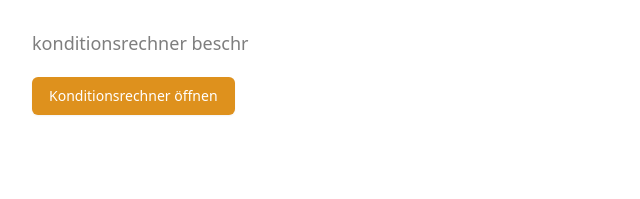
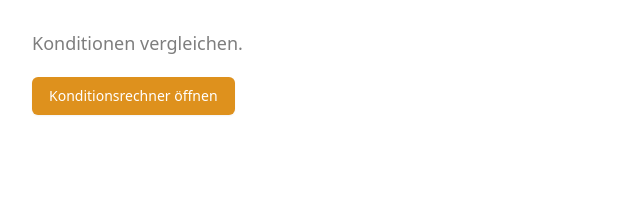
Before and after one commit to danielmoessner/onlinekreditshop.de, a Gatsby site: page /rechner/konditionsrechner/ in a window 1280 px wide. Shown: the part 219-418 px from the top of the page, 0-640 px from the left. Built offline with nearby package versions, Linux system fonts and the light colour scheme; Gatsby itself is replaced by a stand-in of ours; what @tailwindcss/typography would draw is missing.

Commit message:
Update Rechner “konditionsrechner”

```diff
--- a/content/calculators/konditionsrechner.md
+++ b/content/calculators/konditionsrechner.md
@@ -2,7 +2,7 @@
 collection: calculator
 title: Konditionsrechner
 order: 5
-description: konditionsrechner beschr
+description: Konditionen vergleichen.
 slug: konditionsrechner
 category: Rechner
 calculator: baufilead_konditionsrechner
```
